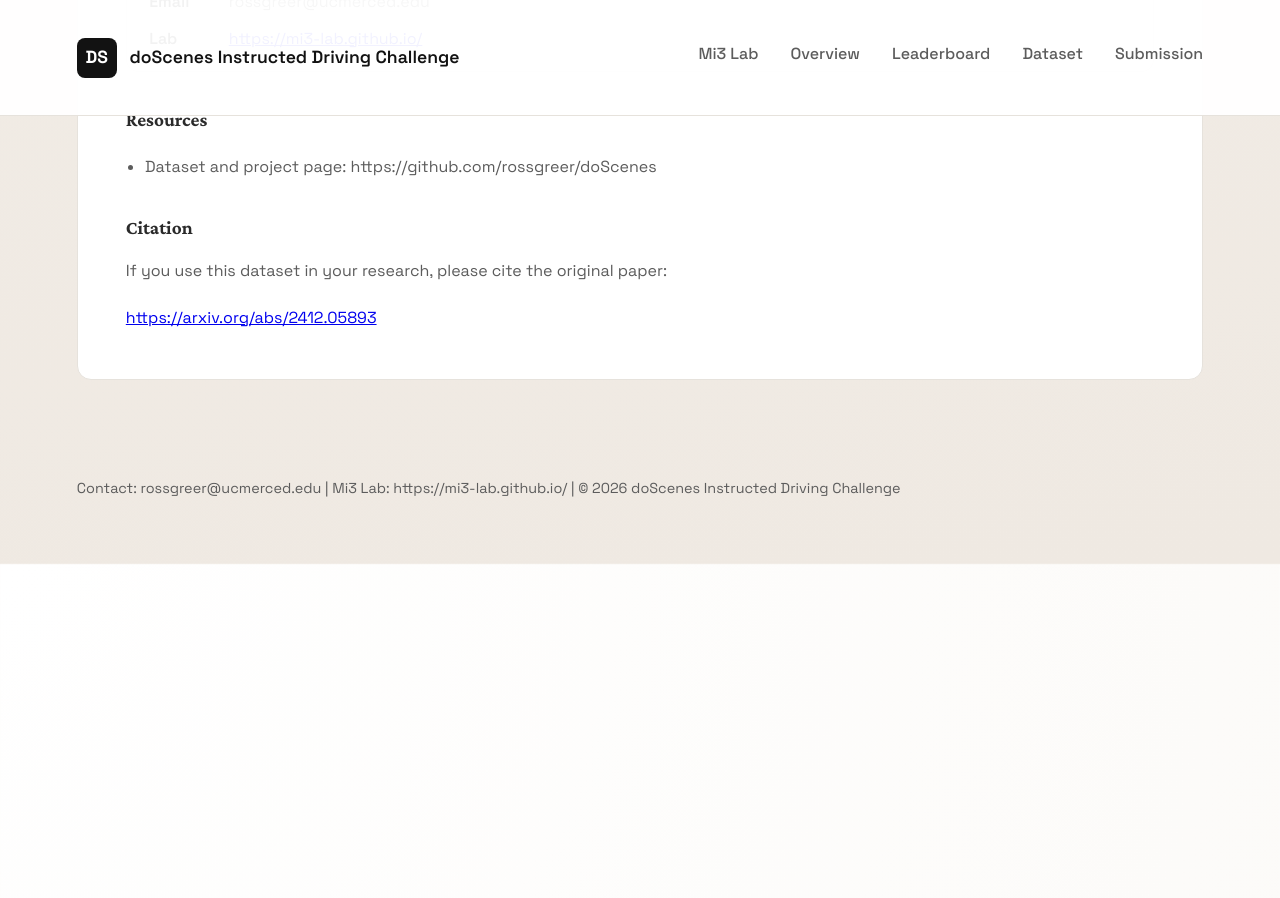
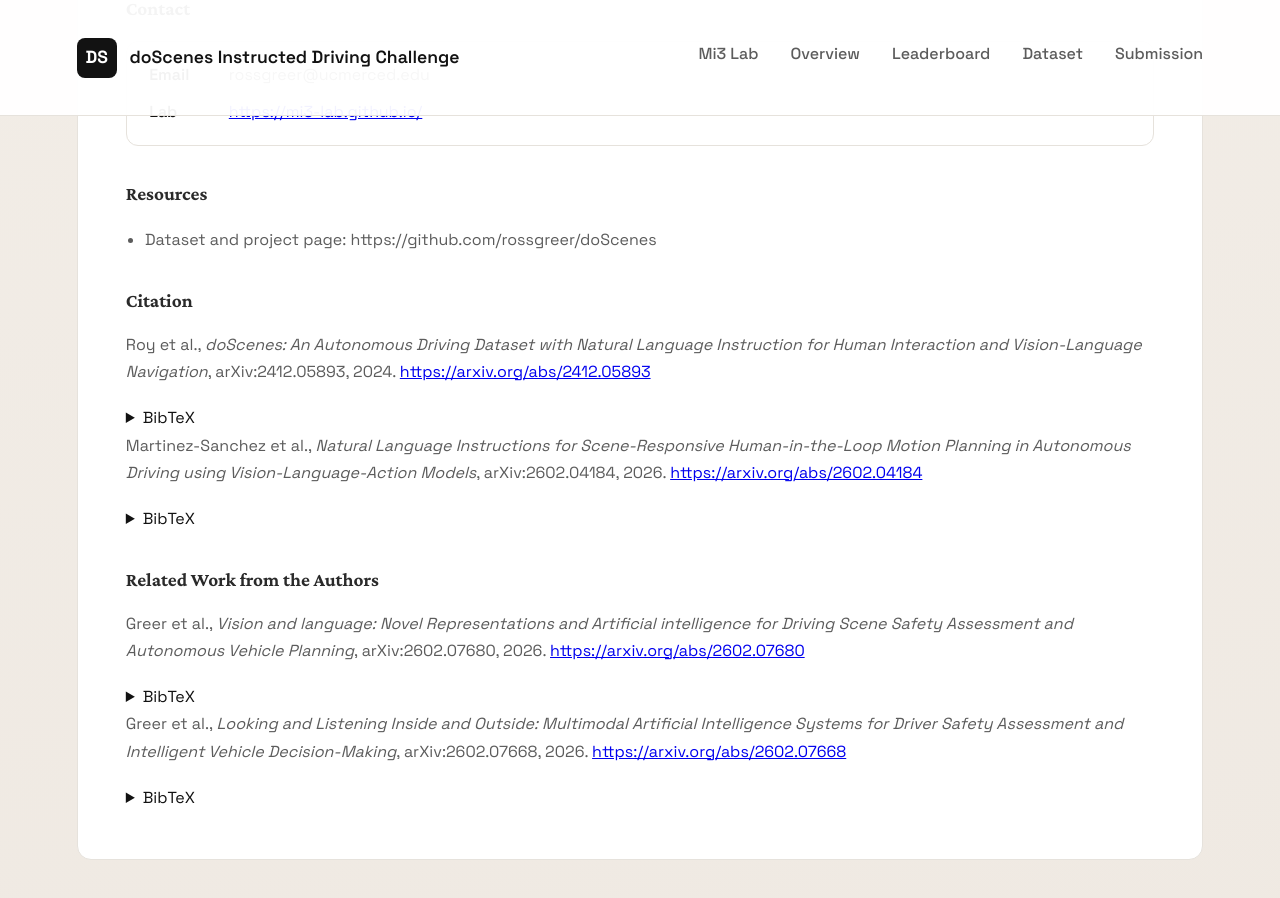
Before and after one commit to Mi3-Lab/mi3-lab.github.io, a Jekyll site: the page doScenes_challenge.html, which Jekyll copies as it is, in a window 1280 px wide and 900 px high, scrolled down 6077 px. Built offline with Jekyll 4.4.1, drawn with Linux system fonts in a browser that asks for light colours; before the commit the page ends 6641 px from its top, so only the background shows below that; some of the changed text lies outside the part shown.

Commit message:
Adding citations and baselines and headshot

```diff
--- a/doScenes_challenge.html
+++ b/doScenes_challenge.html
@@ -647,6 +647,7 @@
                         <li><strong>Final Displacement Error (FDE):</strong> L2 distance between predicted and ground-truth positions at the final time step.</li>
                         <li><strong>Instruction Conditioning Gain (Delta ADE):</strong> Improvement in ADE relative to a history-only baseline, measuring the benefit of incorporating language instructions.</li>
                     </ul>
+                    <p><strong>ADE reporting specification:</strong> ADE is computed as mean Average Displacement Error. We report the Q97.5-filtered mean, removing the top 2.5% highest-error scenes to avoid catastrophic outliers.</p>
                     <p>The Instruction Conditioning Gain is computed as:</p>
                     <p><strong>Delta ADE = ADE<sub>baseline</sub> − ADE<sub>instruction</sub></strong> (1)</p>
                     <p>Positive values indicate improvement from using language instructions.</p>
@@ -696,20 +697,20 @@
                         <tbody>
                             <tr class="baseline-row">
                                 <td>—</td>
-                                <td><strong>History-Only Baseline</strong><span class="baseline-badge">NO LANGUAGE</span></td>
+                                <td><strong>History-Only</strong><span class="baseline-badge">NO LANGUAGE</span></td>
                                 <td>Full Multimodal</td>
-                                <td>---</td>
+                                <td>2.879</td>
                                 <td>---</td>
                                 <td>---</td>
                                 <td>---</td>
                             </tr>
                             <tr class="baseline-row">
                                 <td>—</td>
-                                <td><strong>Instruction Baseline</strong><span class="baseline-badge">LANGUAGE</span></td>
+                                <td><strong>Instruction</strong><span class="baseline-badge">LANGUAGE</span></td>
                                 <td>Full Multimodal</td>
+                                <td>2.929</td>
                                 <td>---</td>
-                                <td>---</td>
-                                <td>---</td>
+                                <td>-0.050</td>
                                 <td>---</td>
                             </tr>
                             <tr>
@@ -891,10 +892,85 @@
                     <ul>
                         <li>Dataset and project page: https://github.com/rossgreer/doScenes</li>
                     </ul>
+                    <section aria-labelledby="citation-doscenes">
+                      <h3 id="citation-doscenes">Citation</h3>
+                      <p>
+                        Roy et al., <em>doScenes: An Autonomous Driving Dataset with Natural Language Instruction for Human Interaction and Vision-Language Navigation</em>, arXiv:2412.05893, 2024.
+                        <a href="https://arxiv.org/abs/2412.05893" target="_blank" rel="noopener">https://arxiv.org/abs/2412.05893</a>
+                      </p>
 
-                    <h3>Citation</h3>
-                    <p>If you use this dataset in your research, please cite the original paper:</p>
-                    <a href="https://arxiv.org/abs/2412.05893" target="_blank" rel="noopener">https://arxiv.org/abs/2412.05893</a>
+                      <details>
+                        <summary>BibTeX</summary>
+                        <pre><code>@misc{roy2024doscenesautonomousdrivingdataset,
+      title={doScenes: An Autonomous Driving Dataset with Natural Language Instruction for Human Interaction and Vision-Language Navigation},
+      author={Parthib Roy and Srinivasa Perisetla and Shashank Shriram and Harsha Krishnaswamy and Aryan Keskar and Ross Greer},
+      year={2024},
+      eprint={2412.05893},
+      archivePrefix={arXiv},
+      primaryClass={cs.CV},
+      url={https://arxiv.org/abs/2412.05893},
+}
+</code></pre>
+                      </details>
+                      <p>
+                        Martinez-Sanchez et al., <em>Natural Language Instructions for Scene-Responsive Human-in-the-Loop Motion Planning in Autonomous Driving using Vision-Language-Action Models</em>, arXiv:2602.04184, 2026.
+                        <a href="https://arxiv.org/abs/2602.04184" target="_blank" rel="noopener">https://arxiv.org/abs/2602.04184</a>
+                      </p>
+
+                      <details>
+                        <summary>BibTeX</summary>
+                        <pre><code>@misc{martinezsanchez2026naturallanguage,
+  title={Natural Language Instructions for Scene-Responsive Human-in-the-Loop Motion Planning in Autonomous Driving using Vision-Language-Action Models},
+  author={Angel Martinez-Sanchez and Parthib Roy and Ross Greer},
+  year={2026},
+  eprint={2602.04184},
+  archivePrefix={arXiv},
+  primaryClass={cs.CV},
+  url={https://arxiv.org/abs/2602.04184}
+}
+</code></pre>
+                      </details>
+
+                      <h3>Related Work from the Authors</h3>
+
+                      <p>
+                        Greer et al., <em>Vision and language: Novel Representations and Artificial intelligence for Driving Scene Safety Assessment and Autonomous Vehicle Planning</em>, arXiv:2602.07680, 2026.
+                        <a href="https://arxiv.org/abs/2602.07680" target="_blank" rel="noopener">https://arxiv.org/abs/2602.07680</a>
+                      </p>
+
+                      <details>
+                        <summary>BibTeX</summary>
+                        <pre><code>@misc{greer2026visionlanguagenovelrepresentations,
+      title={Vision and language: Novel Representations and Artificial intelligence for Driving Scene Safety Assessment and Autonomous Vehicle Planning},
+      author={Ross Greer and Maitrayee Keskar and Angel Martinez-Sanchez and Parthib Roy and Shashank Shriram and Mohan Trivedi},
+      year={2026},
+      eprint={2602.07680},
+      archivePrefix={arXiv},
+      primaryClass={cs.CV},
+      url={https://arxiv.org/abs/2602.07680}
+}
+</code></pre>
+                      </details>
+
+                      <p>
+                        Greer et al., <em>Looking and Listening Inside and Outside: Multimodal Artificial Intelligence Systems for Driver Safety Assessment and Intelligent Vehicle Decision-Making</em>, arXiv:2602.07668, 2026.
+                        <a href="https://arxiv.org/abs/2602.07668" target="_blank" rel="noopener">https://arxiv.org/abs/2602.07668</a>
+                      </p>
+
+                      <details>
+                        <summary>BibTeX</summary>
+                        <pre><code>@misc{greer2026lookinglisteninginsideoutside,
+      title={Looking and Listening Inside and Outside: Multimodal Artificial Intelligence Systems for Driver Safety Assessment and Intelligent Vehicle Decision-Making},
+      author={Ross Greer and Laura Fleig and Maitrayee Keskar and Erika Maquiling and Giovanni Tapia Lopez and Angel Martinez-Sanchez and Parthib Roy and Jake Rattigan and Mira Sur and Alejandra Vidrio and Thomas Marcotte and Mohan Trivedi},
+      year={2026},
+      eprint={2602.07668},
+      archivePrefix={arXiv},
+      primaryClass={cs.CV},
+      url={https://arxiv.org/abs/2602.07668}
+}
+</code></pre>
+                      </details>
+                    </section>
                 </div>
             </div>
 
```
Also changed, not shown: 1 other file.
